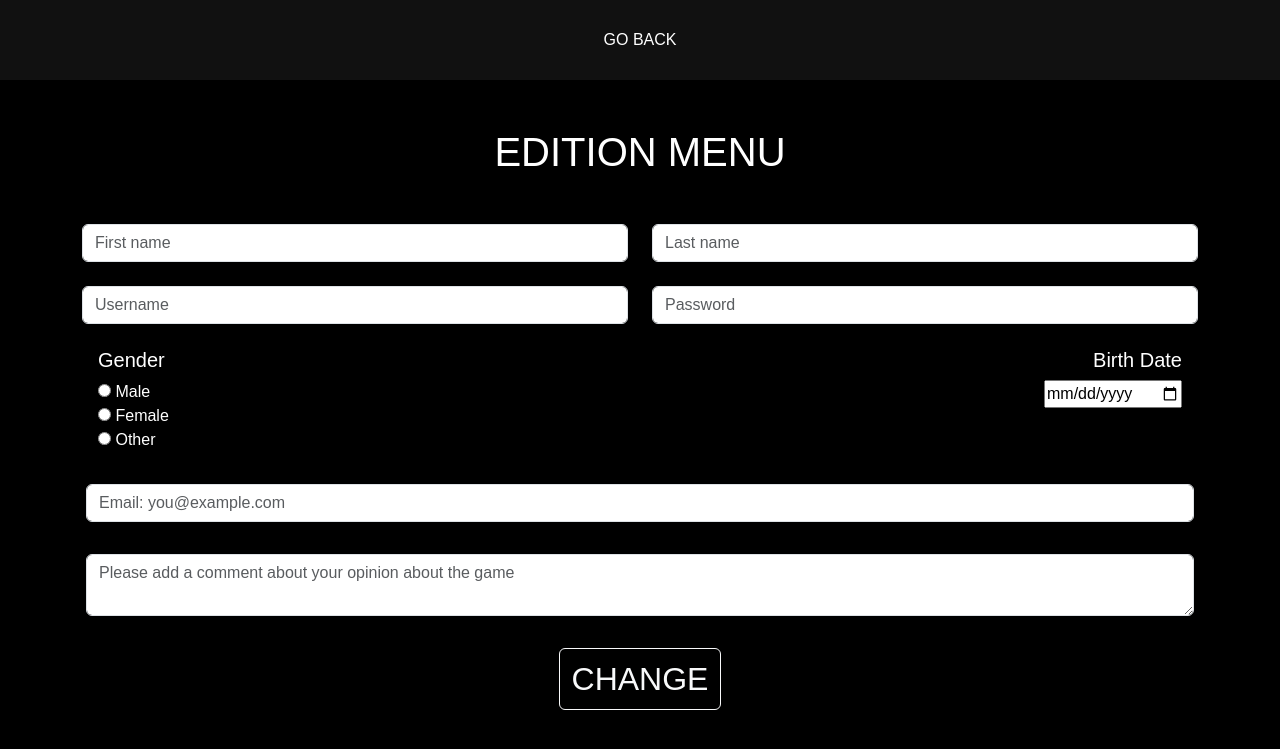
After one commit to bananapantsu88/phpRainWorldpage, a PHP site: page /actualizar.php?id=1 in a window 1280 px wide. The commit adds this page. Shown: the top 749 px of the page. Run offline with PHP 8.4, Linux system fonts and the light colour scheme; data that the repository does not hold is empty.

Commit message:
version 1.0.0

```diff
--- /dev/null
+++ b/actualizar.php
@@ -0,0 +1,92 @@
+<?php
+    include("connection.php");
+    $connection = connect();
+
+    $id = $_GET['id'];
+
+    $sql = "SELECT * FROM usuarios WHERE id = '$id'";
+    $query = mysqli_query($connection, $sql);
+
+    $row = mysqli_fetch_array($query);
+?>
+
+<!DOCTYPE html>
+<html lang="en">
+<head>
+    <meta charset="UTF-8">
+    <meta name="viewport" content="width=device-width, initial-scale=1.0">
+    <title>I LOVE RAIN WORLD</title>
+    <link href="https://cdn.jsdelivr.net/npm/bootstrap@5.3.2/dist/css/bootstrap.min.css" rel="stylesheet" integrity="sha384-T3c6CoIi6uLrA9TneNEoa7RxnatzjcDSCmG1MXxSR1GAsXEV/Dwwykc2MPK8M2HN" crossorigin="anonymous">
+    <link href="styles.css" rel="stylesheet">
+    <link href="rain_index.css" rel="stylesheet">
+    <script src="https://cdn.jsdelivr.net/npm/bootstrap@5.3.2/dist/js/bootstrap.bundle.min.js" integrity="sha384-C6RzsynM9kWDrMNeT87bh95OGNyZPhcTNXj1NW7RuBCsyN/o0jlpcV8Qyq46cDfL" crossorigin="anonymous"></script>
+</head>
+<body>
+    <nav>
+        <div class="container-fluid">
+            <div class="d-flex">
+                <div class="nav">
+                    <a href="control_panel.php" class="nav-link text-white">GO BACK</a>
+                </div>
+            </div>
+        </div>
+    </nav>
+
+    <div class="container pt-4 my-4 text-center">
+        <h1>EDITION MENU</h1>
+    </div>
+
+    <div class="container mx-auto">
+        <form action="update.php" class="needs-validation" method="GET">
+            <div class="row">
+                <input type="hidden" name="id" value="<?php echo $row['id'] ?>">
+                <div class="col">
+                    <label for="firstName" class="form-label"></label>
+                    <input type="text" class="form-control" id="firstName" name="nombre" placeholder="First name" value="<?php echo $row['nombre']?>" required>
+                </div>
+                <div class="col">
+                    <label for="lastName" class="form-label"></label>
+                    <input type="text" class="form-control" id="lastName" name="apellido" placeholder="Last name" value="<?php echo $row['apellido']?>" required>
+                </div>
+            </div>
+            <div class="row">
+                <div class="col">
+                    <label for="Username" class="form-label"></label>
+                    <input type="text" class="form-control" id="Username" name="usuario" placeholder="Username" value="<?php echo $row['usuario']?>" required>
+                </div>
+                <div class="col">
+                    <label for="Password" class="form-label"></label>
+                    <input type="password" class="form-control" id="Password" name="contrasenia" placeholder="Password" value="<?php echo $row['contrasenia']?>" required>
+                </div>
+            </div>
+            <div class = "row my-4 mx-1">
+                <div class="col">
+                <div class="row"> <h5>Gender</h5> </div>
+                    <input type="radio" id="male" name="sexo" value="male">
+                    <label for="male">Male</label><br>
+                    <input type="radio" id="female" name="sexo" value="female">
+                    <label for="female">Female</label><br>
+                    <input type="radio" id="other" name="sexo" value="other">
+                    <label for="other">Other</label><br>
+                </div>
+                <div class="col text-end">
+                    <div class="row text-end"> <h5>Birth Date</h5> </div>
+                    <div class="col">
+                        <label for="fecha"></label>
+                        <input type="date" id="fecha" name="fecha_nacimiento" value="<?php echo $row['fecha_nacimiento']?>" required>
+                    </div>
+                </div>
+            </div>
+            <div class="row my-4 mx-1">
+                <label for="email" class="form-label"></label>
+                <input type="email" class="form-control" id="email" name="email" placeholder="Email: you@example.com" value="<?php echo $row['email']?>" required>
+            </div>
+            <div class="row my-4 mx-1">
+                <label for="comment" class="form-label"></label>
+                <textarea class="form-control" id="comment" name="comentario" placeholder="Please add a comment about your opinion about the game" value="<?php echo $row['comentario']?>" required></textarea>
+            </div>
+            <div class="container text-center"> <button class="btn btn-outline-light mt-2" style="font-size: 32px;" type="submit">CHANGE</button> </div>
+        </form>
+    </div>
+
+</body>
--- a/control_panel.php
+++ b/control_panel.php
@@ -23,7 +23,7 @@
             <div class="d-flex">
                 <div class="nav">
                     <a href="index.php" class="nav-link text-white">Home</a>
-                    <a href="who am I.html" class="nav-link text-white">Who am I</a>
+                    <a href="who am I.php" class="nav-link text-white">Who am I</a>
                 </div>
 <!--                <div class="text-end">
                     <button type="button" class="btn btn-outline-light" data-bs-toggle="modal" data-bs-target="#Login">Login</button>
@@ -90,7 +90,7 @@
                             <textarea class="form-control" id="comment" name="comentario" placeholder="Please add a comment about your opinion about the game" required></textarea>
                         </div>
                         <div class="container text-center">
-                            <button class="btn btn-outline-light mt-2" type="submit">ADD</button>
+                            <button class="btn btn-outline-light mt-2" style="font-size: 24px" type="submit">ADD</button>
                         </div>
                     </form>
                 </div>
@@ -122,7 +122,7 @@
                     <div class = "col py-4 my-auto"><?php echo $row['contrasenia']     ?></div>
                     <div class = "col py-4 my-auto"><?php echo $row['comentario']      ?></div>
                     <div class = "col py-4 my-auto">
-                        <a href="update.php?id=<?php  echo $row['id']?>" class="btn btn-outline-light" style="font-size: 16px">Edit</a>
+                        <a href="actualizar.php?id=<?php  echo $row['id']?>" class="btn btn-outline-light" style="font-size: 16px">Edit</a>
                         <a href="delete.php?id=<?php  echo $row['id']?>" class="btn btn-outline-light"  style="font-size: 16px">Delete</a>
                     </div>
                 </div>
--- a/index.php
+++ b/index.php
@@ -38,7 +38,7 @@
             <div class="d-flex">
                 <div class="nav">
                     <a href="index.php" class="nav-link text-white">Home</a>
-                    <a href="who am I.html" class="nav-link text-white">Who am I</a>
+                    <a href="who am I.php" class="nav-link text-white">Who am I</a>
                 </div>
                 <div class="text-end">
                     <button type="button" class="btn btn-outline-light" data-bs-toggle="modal" data-bs-target="#Login">Login</button>
--- a/rain_index.css
+++ b/rain_index.css
@@ -13,6 +13,6 @@ i {
         transform: translateY(70px);
     }
     100% {
-        transform: translateY(220vh);
+        transform: translateY(210vh);
     }
 }
```
Also changed, not shown: update.php (+16 -1 lines).
